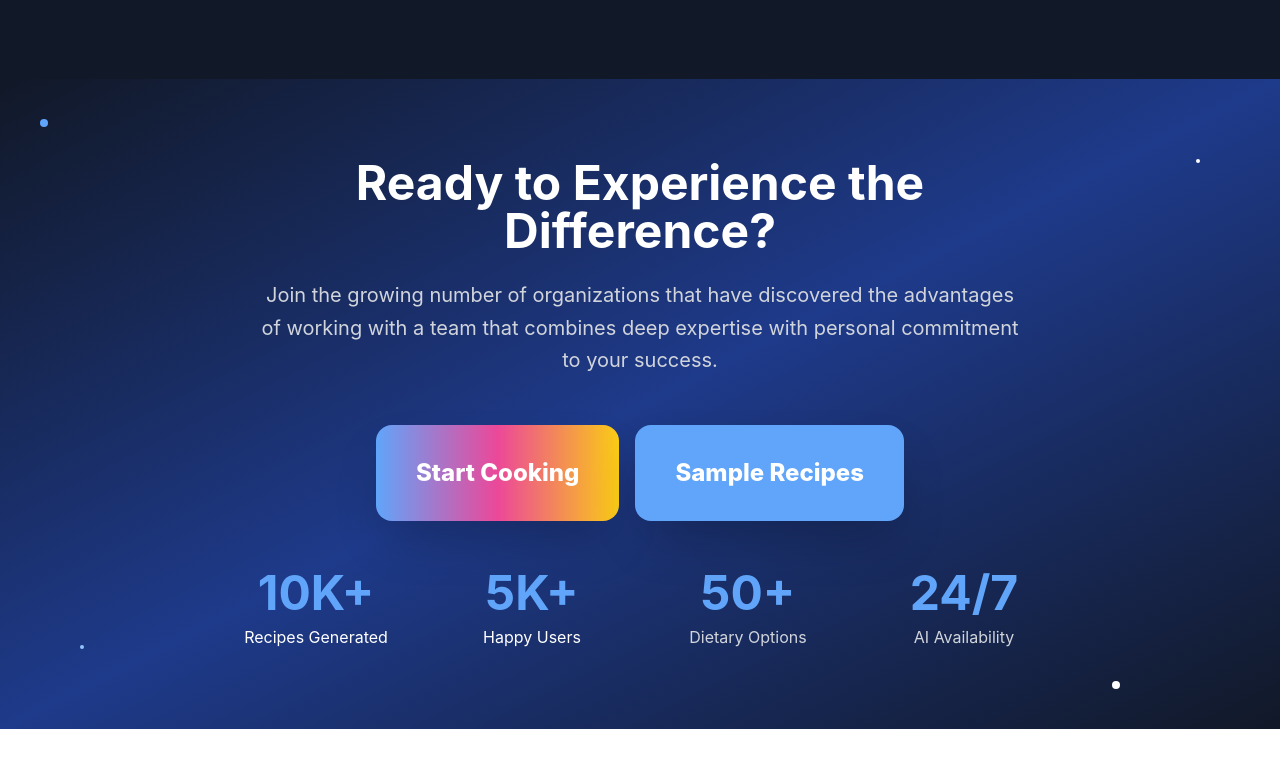
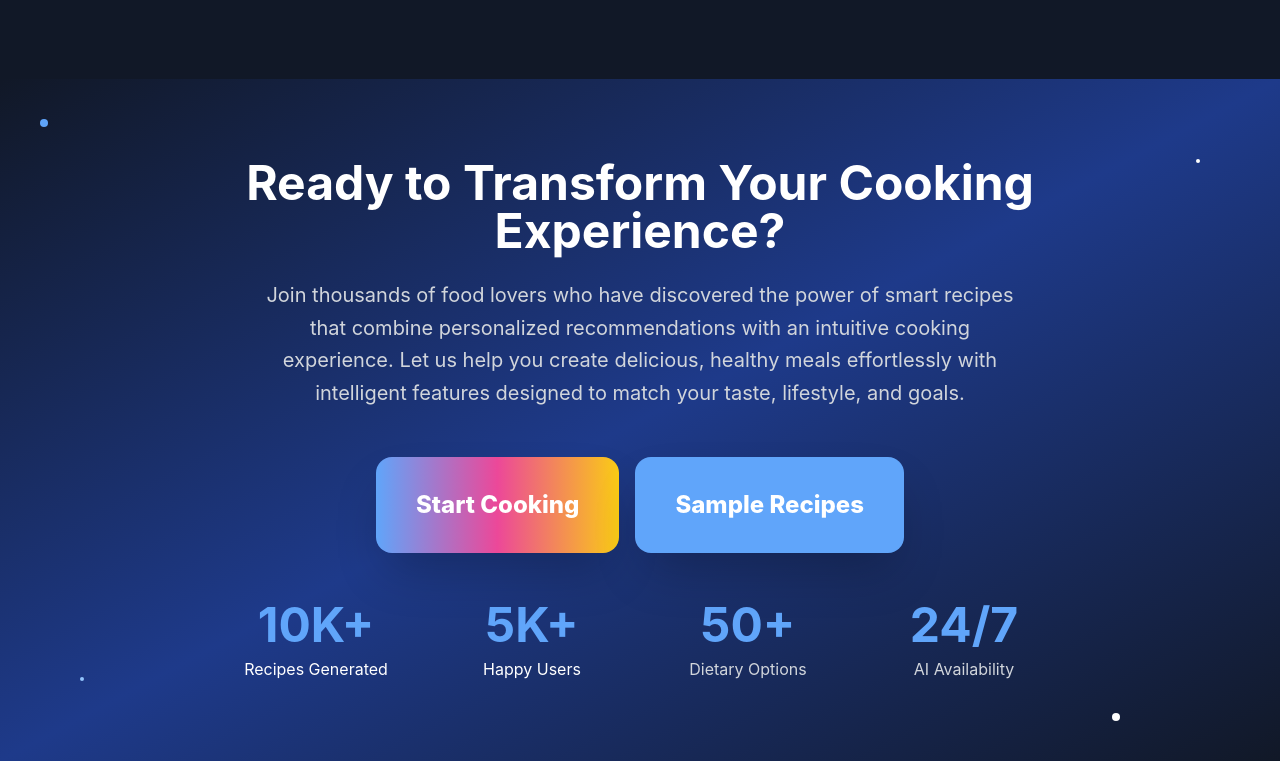
Before and after one commit to shyammaurya606/unthinkable-smartRecipeGenerator, a React (Vite) app: page / in a window 1280 px wide. Shown: the part 2015-2776 px from the top of the page. Before the commit the page ends 2744 px from the top, so only its background shows below. Built offline with nearby package versions, Linux system fonts and the light colour scheme; no server answers; the HTML template or start-up script is replaced by a standard one.

Commit message:
Update EndSection.jsx

```diff
--- a/src/components/Landing/EndSection.jsx
+++ b/src/components/Landing/EndSection.jsx
@@ -14,12 +14,13 @@ const EndSection = ({ onGetStarted }) => {
 
       <div className="relative z-10 max-w-4xl mx-auto px-4 sm:px-6 lg:px-8 text-center">
         <h2 className="text-4xl md:text-5xl font-bold text-white mb-6">
-          Ready to Experience the Difference?
+          Ready to Transform Your Cooking Experience?
         </h2>
         <p className="text-xl text-gray-300 mb-12 max-w-3xl mx-auto leading-relaxed">
-          Join the growing number of organizations that have discovered the
-          advantages of working with a team that combines deep expertise with
-          personal commitment to your success.
+          Join thousands of food lovers who have discovered
+          the power of smart recipes that combine personalized recommendations with an intuitive cooking experience.
+          Let us help you create delicious, healthy meals effortlessly with
+          intelligent features designed to match your taste, lifestyle, and goals.
         </p>
 
         <div className="flex flex-col sm:flex-row gap-4 justify-center items-center">
```
